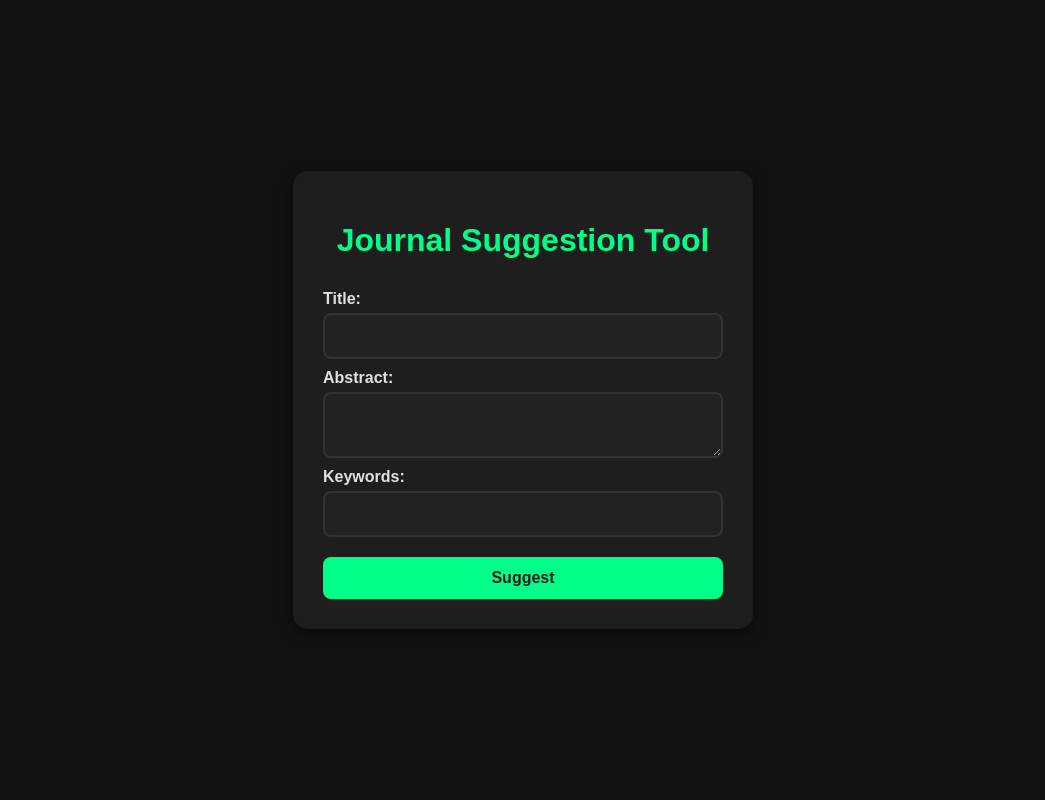
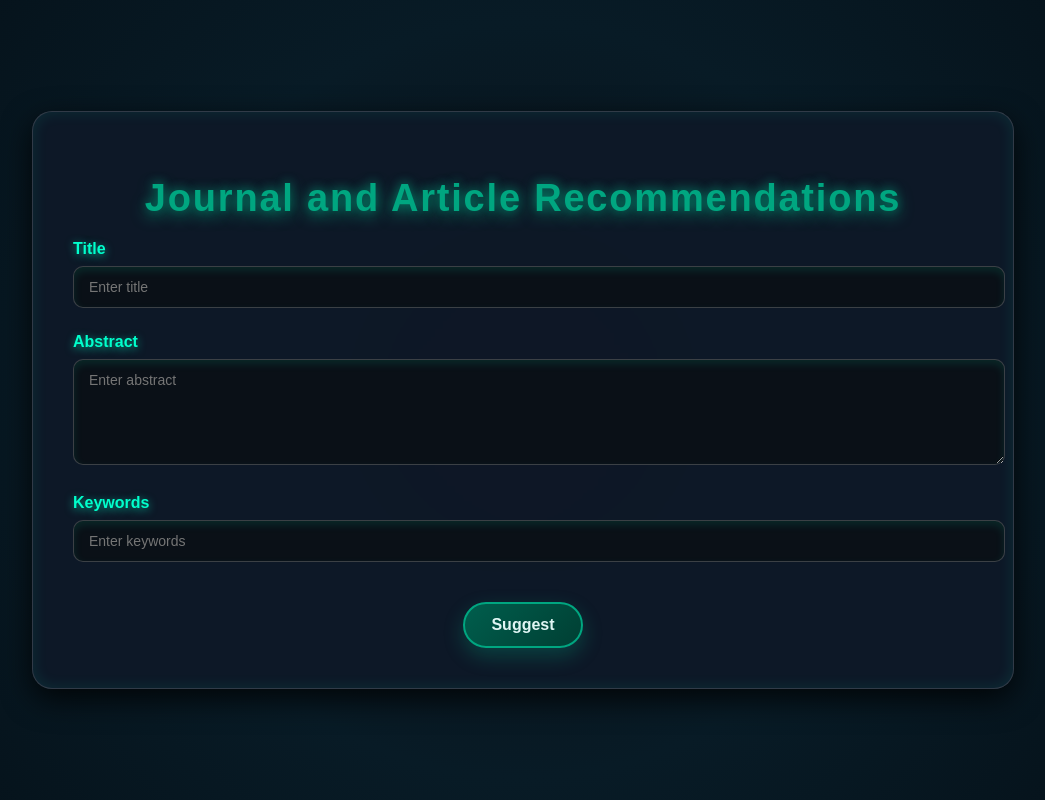
Before and after one commit to Youness331/Academic-Recommendation-System, a Flask app: page / in a window 1280 px wide. Shown: the whole page, without its empty margins (117-1162 px from the left). Run offline with Flask 3, Linux system fonts and the light colour scheme; parts of the project's set-up code (start-up, migrations or seed data) failed here and were passed over; some libraries are stand-ins or nearby versions.

Commit message:
interface

```diff
--- a/app.py
+++ b/app.py
@@ -1,19 +1,51 @@
 from flask import Flask, render_template, request
-import pickle
 import pandas as pd
+import joblib
+from sklearn.metrics.pairwise import cosine_similarity
 
 app = Flask(__name__)
 
-# Load pretrained KNN model and vectorizer
-with open("knn_model.pkl", "rb") as model_file:
-    knn_model = pickle.load(model_file)
+# Paths to required files
+TOKENIZER_PATH = "tfidf.pkl"
+KMEANS_PATH = "kmeans_model.pkl"
+ARTICLES_PATH = "Articles_clustered.csv"
 
-with open("vectorizer.pkl", "rb") as vectorizer_file:
-    vectorizer = pickle.load(vectorizer_file)
+# Load articles dataset
+Articles = pd.read_csv(ARTICLES_PATH)
 
-# Load your dataset (replace 'dataset.csv' with your file)
-dataset = pd.read_csv("journal_info.csv")  # Assuming your dataset includes a "Journal" column
-journal_names = dataset["title"].tolist()  # Extract journal names
+def clean_text(text):
+    """Simple text cleaner function."""
+    return " ".join(text.lower().split())
+
+def predict_kmeans(title, abstract, keywords, tokenizer_path, kmeans_path, Articles, k=5):
+    # Load tokenizer (TF-IDF vectorizer) and KMeans model
+    tfidf = joblib.load(tokenizer_path)
+    kmeans = joblib.load(kmeans_path)
+
+    # Combine input text
+    input_text = title + ' ' + abstract + ' ' + keywords
+
+    # Clean and transform the input text
+    text = clean_text(input_text)
+    text_vector = tfidf.transform([text])  # Transform into TF-IDF vector
+
+    # Predict the cluster of the input text
+    cluster = kmeans.predict(text_vector)
+
+    # Filter articles based on the predicted cluster
+    A = pd.DataFrame(Articles[Articles["cluster"] == cluster[0]])
+
+    if 'combined' in A.columns:
+        article_vectors = tfidf.transform(A['combined'])
+
+        # Compute cosine similarity
+        similarities = cosine_similarity(text_vector, article_vectors)[0]
+        A['similarity'] = similarities * 100  # Convert similarity to percentage
+
+        # Sort by similarity and return top `k` results
+        return A.sort_values(by='similarity', ascending=False).head(k)
+
+    return pd.DataFrame()  # Return empty if no cluster match
 
 @app.route('/')
 def index():
@@ -21,22 +53,27 @@ def index():
 
 @app.route('/suggest', methods=['POST'])
 def suggest():
-    # Get user input
-    title = request.form.get('title')
-    abstract = request.form.get('abstract')
-    keywords = request.form.get('keywords')
+    # Get user inputs
+    title = request.form.get('title', '')
+    abstract = request.form.get('abstract', '')
+    keywords = request.form.get('keywords', '')
 
-    # Combine inputs into a single text input
-    user_input = f"{title} {abstract} {keywords}"
+    # Predict the top journals and articles
+    recommendations = predict_kmeans(title, abstract, keywords, TOKENIZER_PATH, KMEANS_PATH, Articles, k=5)
 
-    # Transform input using the vectorizer
-    user_vector = vectorizer.transform([user_input])
+    if not recommendations.empty:
+        # Split recommendations into journals and articles
+        journals = recommendations[['journal_name', 'similarity']].drop_duplicates().to_dict(orient='records')
+        articles = recommendations[['title', 'similarity']].drop_duplicates().to_dict(orient='records')
+    else:
+        journals = []
+        articles = []
 
-    # Get top 5 nearest journals
-    distances, indices = knn_model.kneighbors(user_vector, n_neighbors=5)
-    recommended_journals = [journal_names[i] for i in indices[0]]  # Map indices to journal names
+    return render_template(
+        'results.html',
+        journals=journals,
+        articles=articles,
+    )
 
-    return render_template('index.html', suggestion=recommended_journals)
-
-if __name__ == '__main__':
+if __name__ == "__main__":
     app.run(debug=True)
--- a/static/styles.css
+++ b/static/styles.css
@@ -1,93 +1,301 @@
-body {
-    font-family: Arial, sans-serif;
-    background: #121212; /* Dark background */
-    color: #e0e0e0; /* Light text for contrast */
+/* Base styles for the page */
+#recommend-body {
     margin: 0;
-    padding: 0;
+    font-family: 'Poppins', Arial, sans-serif;
+    background: radial-gradient(circle, #0a0f16, #081b26, #051119);
+    color: #e4e4e4;
     display: flex;
+    align-items: center;
     justify-content: center;
-    align-items: center;
-    height: 100vh;
+    min-height: 100vh;
+    overflow: hidden;
 }
 
-.container {
-    background: #1e1e1e; /* Slightly lighter dark container */
-    padding: 30px;
-    border-radius: 15px;
-    box-shadow: 0 4px 15px rgba(0, 0, 0, 0.5);
-    max-width: 400px;
-    width: 100%;
-    animation: fadeIn 1.5s ease-in-out;
+.recommend-container {
+    max-width: 900px;
+    width: 90%;
+    padding: 40px;
+    background: rgba(15, 25, 40, 0.9);
+    border-radius: 20px;
+    box-shadow: 0 10px 30px rgba(0, 0, 0, 0.8), inset 0 0 15px rgba(0, 255, 204, 0.1);
+    backdrop-filter: blur(10px);
+    border: 1px solid rgba(255, 255, 255, 0.15);
+    text-align: center;
+    animation: fadeIn 1.5s ease-out;
 }
 
-h1 {
-    text-align: center;
-    color: #00ff88; /* Bright green for headers */
+.recommend-header {
+    margin-bottom: 30px;
+    font-size: 38px;
+    font-weight: bold;
+    color: #00a680;
+    text-shadow: 0 4px 15px rgba(0, 166, 128, 0.8), 0 -2px 10px rgba(0, 166, 128, 0.4);
+    letter-spacing: 1.8px;
 }
 
-form {
-    display: flex;
-    flex-direction: column;
+#recommend-form {
+    width: 100%;
+    margin-top: 20px;
 }
 
-label {
-    margin-top: 10px;
-    font-weight: bold;
-    color: #e0e0e0;
+.form-group {
+    margin-bottom: 25px;
+    text-align: left;
 }
 
-input, textarea {
-    margin-top: 5px;
-    padding: 12px;
-    border: 2px solid #333; /* Border for input */
-    border-radius: 8px;
-    background-color: #222; /* Dark background for inputs */
-    color: #e0e0e0; /* Light text */
+.recommend-label {
+    display: block;
     font-size: 16px;
-    transition: border-color 0.3s ease;
+    font-weight: bold;
+    margin-bottom: 8px;
+    color: #00ffcc;
+    text-shadow: 0 2px 8px rgba(0, 255, 204, 0.6);
 }
 
-input:focus, textarea:focus {
-    border-color: #00ff88; /* Bright green focus effect */
-    outline: none;
+.recommend-input,
+.recommend-textarea {
+    width: 100%;
+    padding: 12px 15px;
+    border: 1px solid rgba(255, 255, 255, 0.2);
+    border-radius: 10px;
+    background: rgba(10, 15, 20, 0.8);
+    color: #ffffff;
+    font-size: 14px;
+    font-family: 'Poppins', Arial, sans-serif;
+    box-shadow: inset 0 4px 8px rgba(0, 255, 204, 0.1);
+    transition: all 0.3s ease;
 }
 
-button {
-    margin-top: 20px;
-    padding: 12px;
-    background-color: #00ff88; /* Bright green for button */
-    color: #1e1e1e; /* Dark text for contrast */
-    border: none;
-    border-radius: 8px;
+.recommend-input:focus,
+.recommend-textarea:focus {
+    outline: none;
+    background: rgba(15, 25, 40, 0.9);
+    box-shadow: 0 4px 10px rgba(0, 255, 204, 0.4);
+}
+
+.recommend-btn {
+    background: linear-gradient(135deg, #005e4d, #003f33);
+    border: 2px solid #00a680;
+    color: #e0f6f4;
+    padding: 14px 30px;
     font-size: 16px;
     font-weight: bold;
+    border-radius: 30px;
     cursor: pointer;
-    transition: background-color 0.3s ease, transform 0.2s ease;
+    transition: transform 0.4s, box-shadow 0.4s, background 0.4s;
+    position: relative;
+    overflow: hidden;
+    box-shadow: 0 8px 20px rgba(0, 166, 128, 0.3);
+    margin-top: 15px;
 }
 
-button:hover {
-    background-color: #00cc6e; /* Slightly darker green on hover */
-    transform: scale(1.05); /* Slight zoom on hover */
+.recommend-btn:hover {
+    transform: scale(1.1);
+    box-shadow: 0 12px 25px rgba(0, 166, 128, 0.8), inset 0 0 10px rgba(0, 166, 128, 0.6);
+    background: linear-gradient(135deg, #007d68, #004c3d);
 }
 
-button:active {
-    transform: scale(0.98); /* Slight press effect */
-}
-
-.suggestion {
-    margin-top: 20px;
-    padding: 15px;
-    background: #2a2a2a; /* Dark background for suggestions */
-    border-left: 4px solid #00ff88; /* Green accent line */
-    border-radius: 5px;
-    animation: fadeIn 1.5s ease-in-out;
-}
-
+/* Fade-in animation */
 @keyframes fadeIn {
     from {
         opacity: 0;
+        transform: scale(0.9);
     }
     to {
         opacity: 1;
+        transform: scale(1);
     }
 }
+
+
+
+/* Base styles for the recommendation page */
+.recommend-body {
+    margin: 0;
+    font-family: 'Poppins', Arial, sans-serif;
+    background: radial-gradient(circle, #0a0f16, #081b26, #051119);
+    color: #e4e4e4;
+    display: block; /* Remove flexbox centering */
+    padding: 20px 0; /* Add padding at the top and bottom */
+    height: auto; /* Let the body height adjust to content */
+    overflow-x: hidden; /* Prevent horizontal scrolling */
+    overflow-y: auto; /* Enable vertical scrolling if needed */
+}
+
+.recommend-container {
+    max-width: 900px;
+    width: 90%;
+    padding: 40px;
+    background: rgba(15, 25, 40, 0.9);
+    border-radius: 20px;
+    box-shadow: 0 10px 30px rgba(0, 0, 0, 0.8), inset 0 0 15px rgba(0, 255, 204, 0.1);
+    backdrop-filter: blur(10px);
+    border: 1px solid rgba(255, 255, 255, 0.15);
+    text-align: center;
+    animation: fadeIn 1.5s ease-out;
+    margin: 20px auto; /* Add vertical space above and center horizontally */
+}
+
+
+
+.recommend-header {
+    margin-bottom: 20px;
+    font-size: 38px;
+    font-weight: bold;
+    color: #00a680;
+    text-shadow: 0 4px 15px rgba(0, 166, 128, 0.8), 0 -2px 10px rgba(0, 166, 128, 0.4);
+    letter-spacing: 1.8px;
+}
+
+.recommend-toggle-buttons {
+    display: flex;
+    justify-content: center;
+    margin-bottom: 25px;
+    gap: 25px;
+}
+
+.recommend-btn {
+    background: linear-gradient(135deg, #005e4d, #003f33);
+    border: 2px solid #00a680;
+    color: #e0f6f4;
+    padding: 12px 26px;
+    font-size: 16px;
+    font-weight: bold;
+    border-radius: 30px;
+    cursor: pointer;
+    transition: transform 0.4s, box-shadow 0.4s, background 0.4s;
+    position: relative;
+    overflow: hidden;
+    box-shadow: 0 8px 20px rgba(0, 166, 128, 0.3);
+}
+
+.recommend-btn::before {
+    content: '';
+    position: absolute;
+    top: -50%;
+    left: -50%;
+    width: 200%;
+    height: 200%;
+    background: radial-gradient(circle, rgba(255, 255, 255, 0.2), transparent);
+    transition: all 0.6s;
+    opacity: 0;
+    transform: scale(0);
+    z-index: 1;
+}
+
+.recommend-btn:hover::before {
+    opacity: 1;
+    transform: scale(1.2);
+}
+
+.recommend-btn:hover {
+    transform: scale(1.1);
+    box-shadow: 0 12px 25px rgba(0, 166, 128, 0.8), inset 0 0 10px rgba(0, 166, 128, 0.6);
+    background: linear-gradient(135deg, #007d68, #004c3d);
+}
+
+.recommend-section {
+    margin: 30px 0;
+}
+
+.recommend-subheader {
+    margin-bottom: 15px;
+    font-size: 28px;
+    color: #00ffcc;
+    text-shadow: 0 6px 12px rgba(0, 255, 204, 0.8);
+}
+
+.recommend-list {
+    list-style: none;
+    padding: 0;
+    margin: 0;
+}
+
+.recommend-item {
+    margin: 20px 0;
+    display: flex;
+    align-items: center;
+    justify-content: space-between;
+    font-size: 16px;
+    padding: 15px 20px;
+    background: rgba(5, 10, 15, 0.8);
+    border-radius: 15px;
+    box-shadow: 0 6px 15px rgba(0, 0, 0, 0.7), inset 0 0 5px rgba(0, 255, 204, 0.1);
+    position: relative;
+    overflow: hidden;
+    transition: transform 0.4s, box-shadow 0.4s;
+    border: 1px solid rgba(255, 255, 255, 0.1);
+}
+
+.recommend-item:hover {
+    transform: translateY(-8px);
+    box-shadow: 0 10px 25px rgba(0, 255, 204, 0.5), inset 0 0 15px rgba(0, 255, 204, 0.2);
+}
+
+.recommend-name {
+    flex: 1;
+    text-align: left;
+    font-weight: bold;
+    z-index: 2;
+    color: #ffffff;
+}
+
+.recommend-progress-container {
+    flex: 2;
+    background: #09141f;
+    border-radius: 10px;
+    overflow: hidden;
+    margin: 0 10px;
+    height: 15px;
+    position: relative;
+    z-index: 2;
+    border: 1px solid rgba(255, 255, 255, 0.2);
+}
+
+.recommend-progress-bar {
+    height: 100%;
+    background: linear-gradient(135deg, #00ffcc, #007d68);
+    box-shadow: 0 4px 8px rgba(0, 255, 204, 0.4);
+    transition: width 0.5s ease;
+}
+
+.recommend-percentage {
+    flex: 1;
+    text-align: right;
+    font-weight: bold;
+    z-index: 2;
+    color: #00ffcc;
+}
+
+.recommend-new-btn {
+    margin-top: 30px;
+    background: linear-gradient(135deg, transparent, #00a680);
+    color: #00ffcc;
+    border: 2px solid #00a680;
+    padding: 14px 30px;
+    font-size: 18px;
+    border-radius: 50px;
+    cursor: pointer;
+    font-weight: bold;
+    transition: all 0.5s ease;
+    box-shadow: 0 6px 20px rgba(0, 166, 128, 0.5);
+}
+
+.recommend-new-btn:hover {
+    background: linear-gradient(135deg, #00a680, #005e4d);
+    color: #ffffff;
+    transform: scale(1.15);
+    box-shadow: 0 12px 35px rgba(0, 166, 128, 0.8);
+}
+
+/* Keyframe animation for fade-in effect */
+@keyframes fadeIn {
+    from {
+        opacity: 0;
+        transform: scale(0.9);
+    }
+    to {
+        opacity: 1;
+        transform: scale(1);
+    }
+}
--- a/templates/index.html
+++ b/templates/index.html
@@ -3,31 +3,27 @@
 <head>
     <meta charset="UTF-8">
     <meta name="viewport" content="width=device-width, initial-scale=1.0">
-    <title>Suggest Tool</title>
+    <title>Journal and Article Recommendations</title>
     <link rel="stylesheet" href="/static/styles.css">
 </head>
-<body>
-    <div class="container">
-        <h1>Journal Suggestion Tool</h1>
-        <form action="/suggest" method="post">
-            <label for="title">Title:</label>
-            <input type="text" id="title" name="title" required>
-
-            <label for="abstract">Abstract:</label>
-            <textarea id="abstract" name="abstract" required></textarea>
-
-            <label for="keywords">Keywords:</label>
-            <input type="text" id="keywords" name="keywords" required>
-
-            <button type="submit">Suggest</button>
+<body id="recommend-body">
+    <div class="recommend-container">
+        <h1 class="recommend-header">Journal and Article Recommendations</h1>
+        <form id="recommend-form" action="/suggest" method="POST">
+            <div class="form-group">
+                <label for="title" class="recommend-label">Title</label>
+                <input type="text" id="title" name="title" class="recommend-input" placeholder="Enter title" required>
+            </div>
+            <div class="form-group">
+                <label for="abstract" class="recommend-label">Abstract</label>
+                <textarea id="abstract" name="abstract" class="recommend-textarea" rows="5" placeholder="Enter abstract" required></textarea>
+            </div>
+            <div class="form-group">
+                <label for="keywords" class="recommend-label">Keywords</label>
+                <input type="text" id="keywords" name="keywords" class="recommend-input" placeholder="Enter keywords" required>
+            </div>
+            <button type="submit" class="recommend-btn">Suggest</button>
         </form>
-
-        {% if suggestion %}
-        <div class="suggestion">
-            <h2>Suggestion:</h2>
-            <p>{{ suggestion }}</p>
-        </div>
-        {% endif %}
     </div>
 </body>
 </html>
```
Also changed, not shown: templates/results.html (added, +53 -0 lines), 3 other files.
